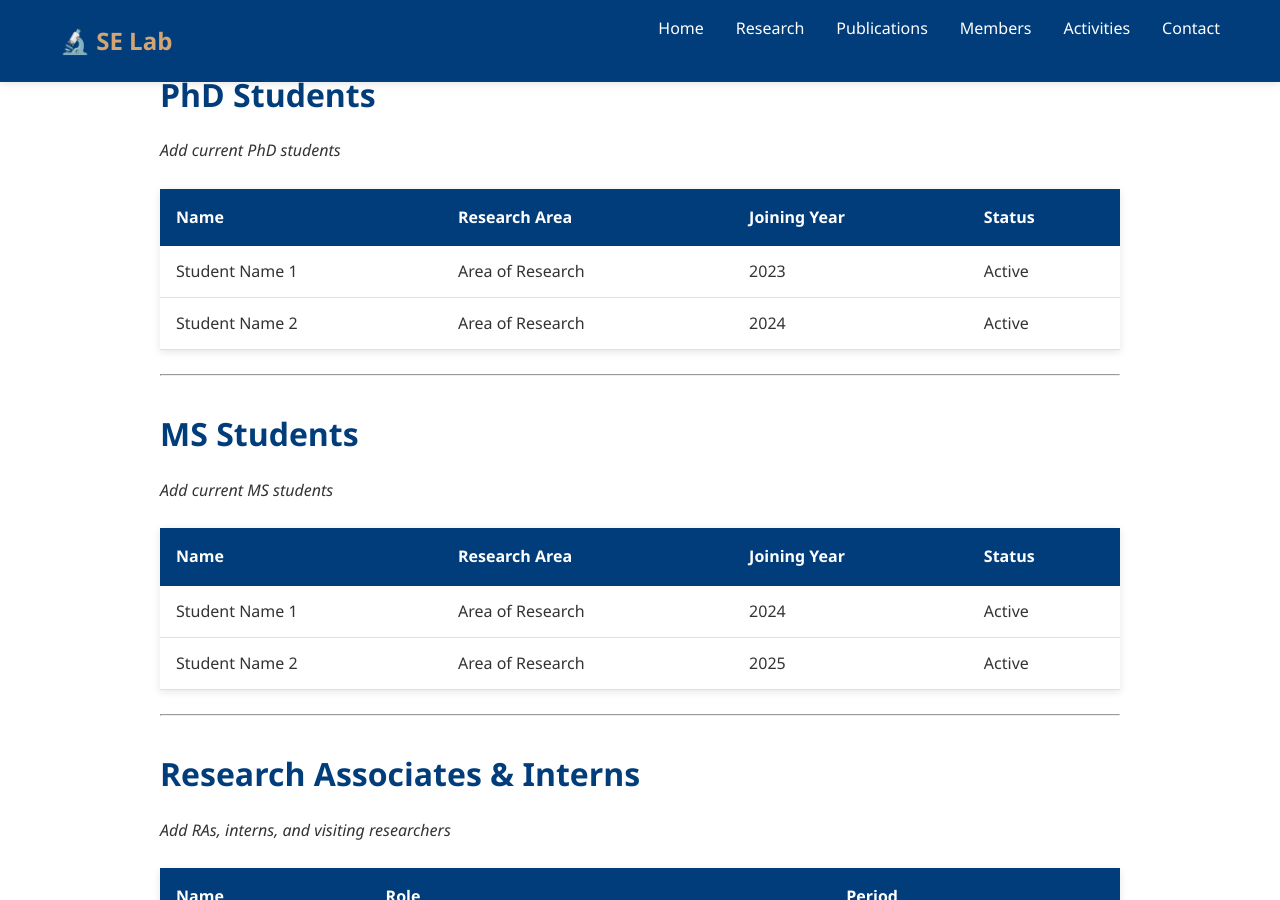
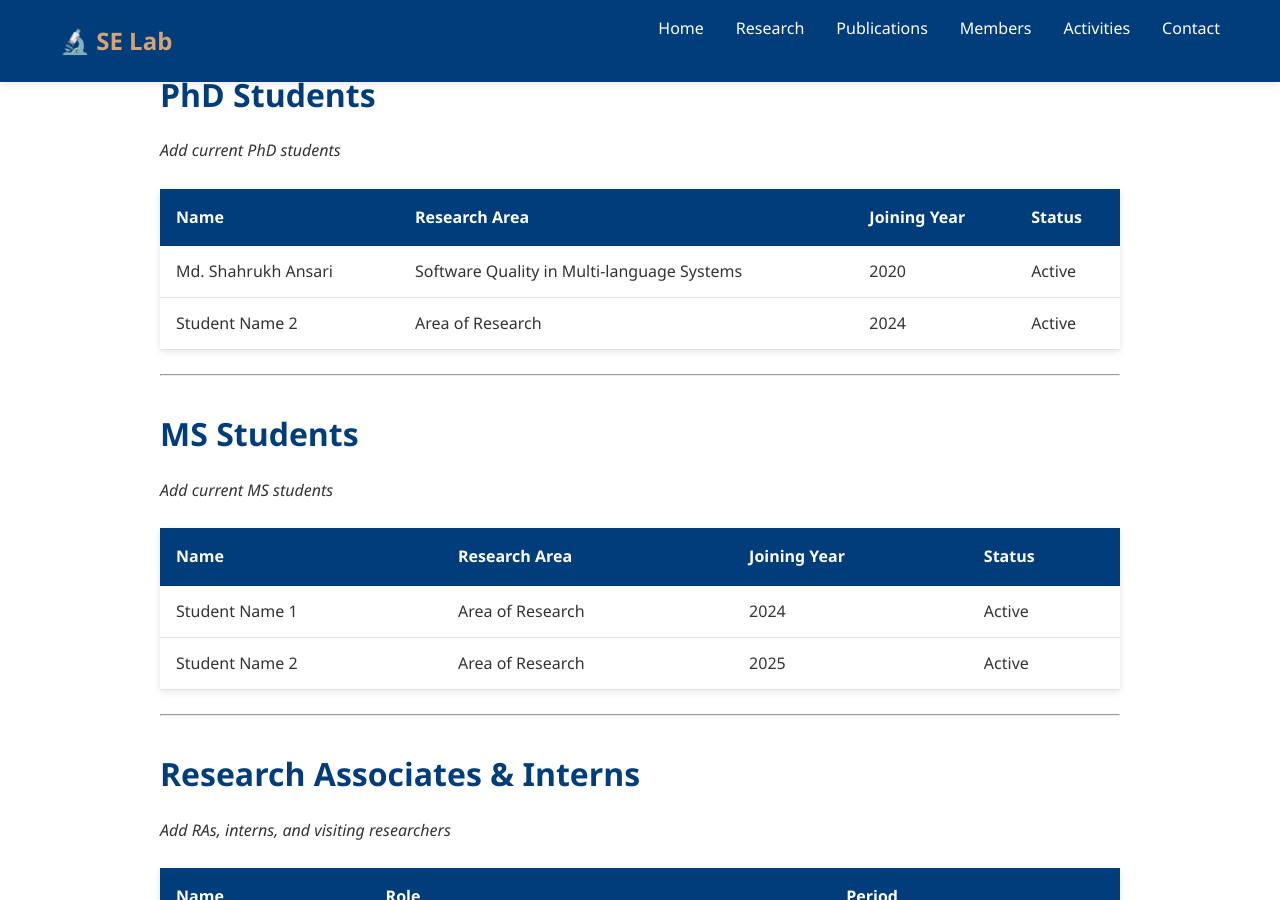
Before and after one commit to shahrukh-uohyd/SE-Lab, a Jekyll site: the page built from members.md, in a window 1280 px wide and 900 px high, scrolled down 604 px. Built offline with Jekyll 4.4.1, drawn with Linux system fonts in a browser that asks for light colours.

Commit message:
Update PhD student information in members.md

```diff
--- a/members.md
+++ b/members.md
@@ -25,7 +25,7 @@ title: Members
 
 | Name | Research Area | Joining Year | Status |
 |------|---------------|--------------|--------|
-| Student Name 1 | Area of Research | 2023 | Active |
+| Md. Shahrukh Ansari | Software Quality in Multi-language Systems | 2020 | Active |
 | Student Name 2 | Area of Research | 2024 | Active |
 
 ---
```
